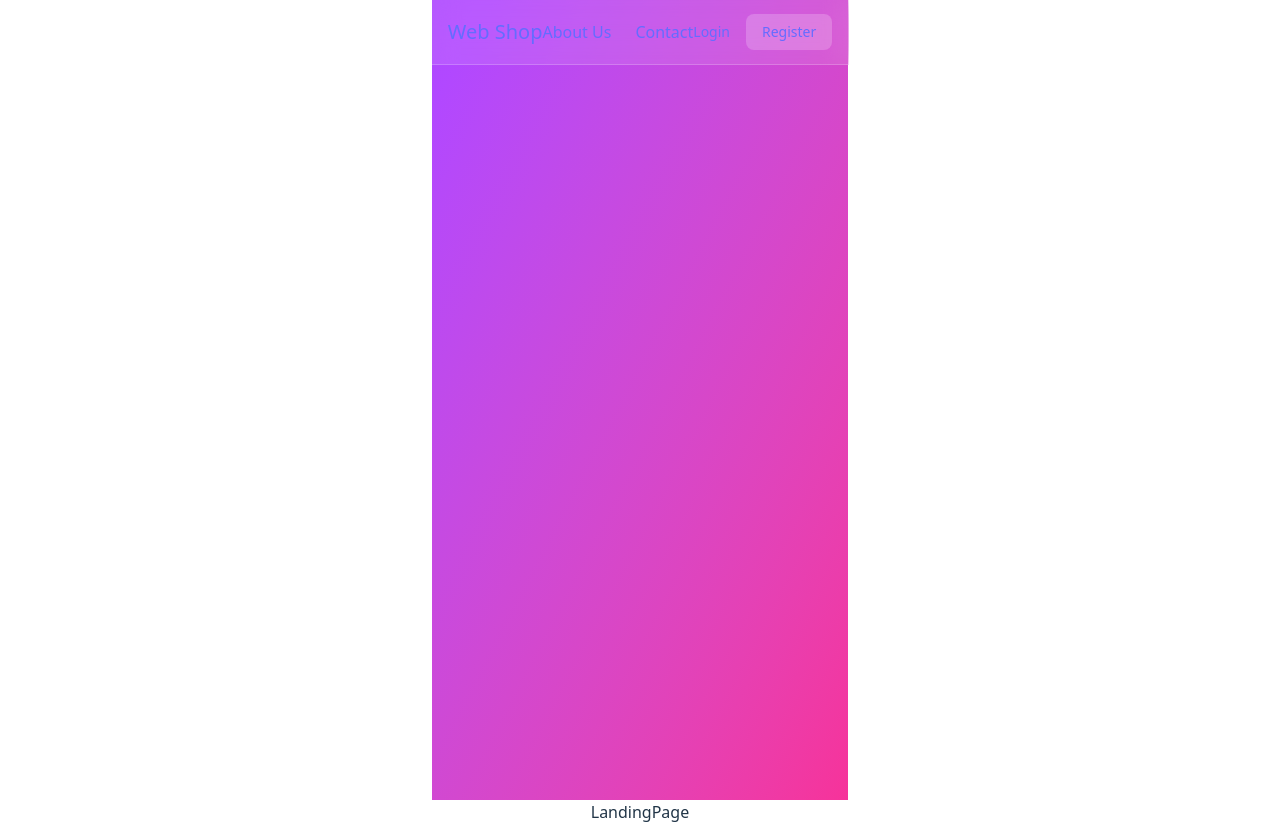
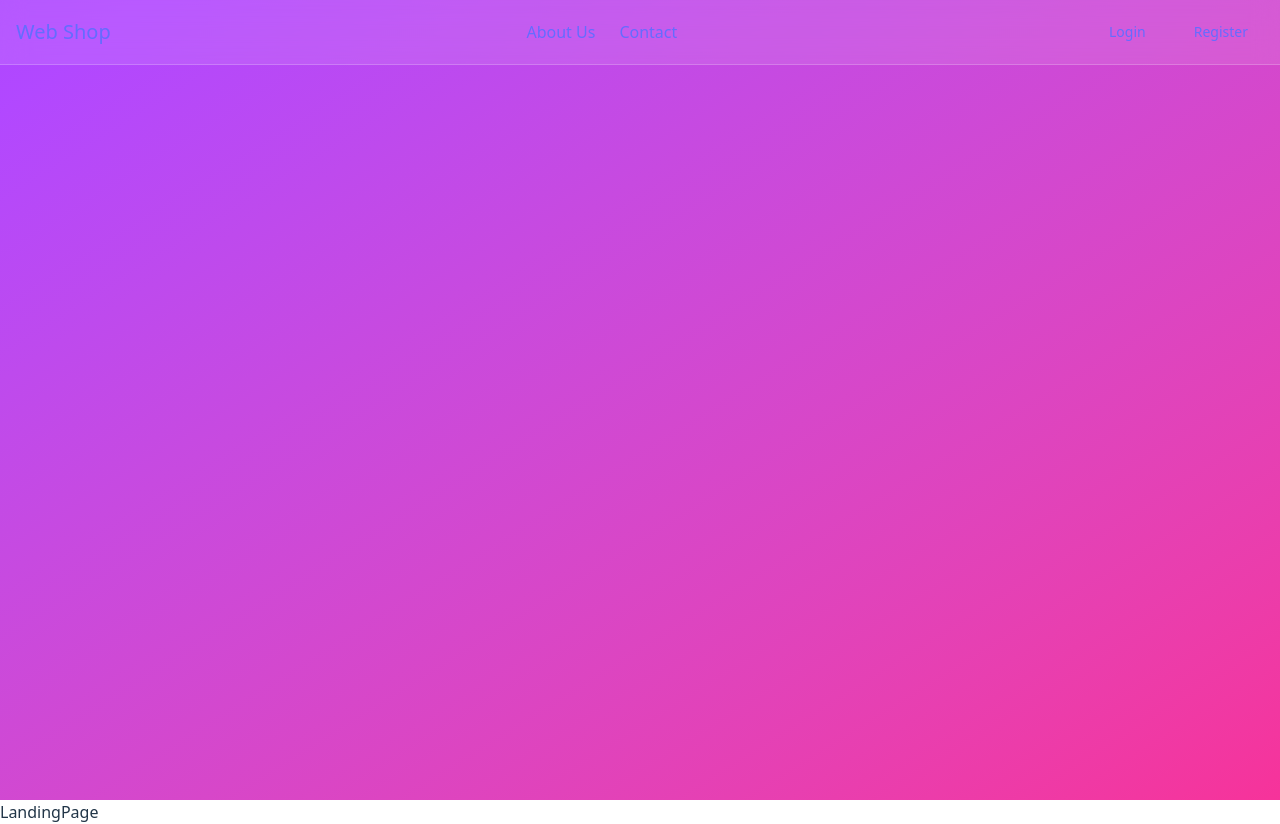
Before and after one commit to Bhraltin/Web-shop, a React (Vite) app in the folder Web-shop/: page / in a window 1280 px wide. Built offline with nearby package versions, Linux system fonts and the light colour scheme.

Commit message:
header completed

```diff
--- a/Web-shop/src/App.css
+++ b/Web-shop/src/App.css
@@ -2,7 +2,7 @@
 #root {
   margin: 0 auto;
   padding: 0;
-  text-align: center;
+width: 100%;
 }
 
 .logo {
--- a/Web-shop/src/components/layout/header.jsx
+++ b/Web-shop/src/components/layout/header.jsx
@@ -1,8 +1,6 @@
 import { Link } from "react-router-dom";
 
-import { useState } from "react"
 
-import { ArrowRight } from "lucide-react"
 
 
 
@@ -26,12 +24,12 @@ export default function Header() {
               </Link>
             </div>
             <div className="flex items-center space-x-4">
-              <Link to="/login" className="text-white/90 hover:text-white transition-colors text-sm font-medium">
+              <Link to="/login" className="hover:bg-white/30 text-white text-sm font-medium py-2 px-4 rounded-lg transition-all">
                 Login
               </Link>
               <Link
                 to="/register"
-                className="bg-white/20 hover:bg-white/30 text-white text-sm font-medium py-2 px-4 rounded-lg transition-all"
+                className="hover:bg-white/30 text-white text-sm font-medium py-2 px-4 rounded-lg transition-all"
               >
                 Register
               </Link>
```
